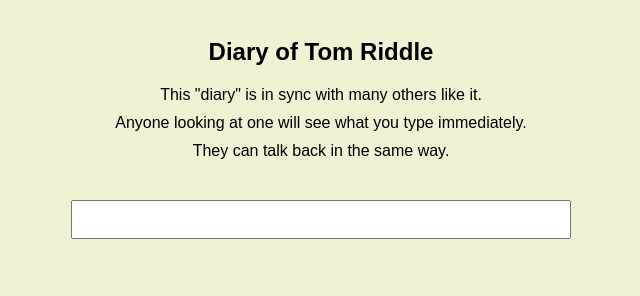
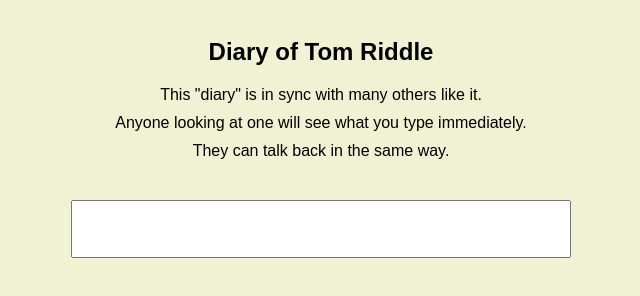
Before and after one commit to caseywatts/webhooks-magic-input, a website: page index.html in a window 1280 px wide. Shown: the whole page, without its empty margins (319-959 px from the left). Drawn offline with nearby package versions, Linux system fonts and the light colour scheme; no server answers.

Commit message:
make text field font bigger

```diff
--- a/index.html
+++ b/index.html
@@ -3,7 +3,7 @@
   <div style="margin: 10px;">This "diary" is in sync with many others like it.</div>
   <div style="margin: 10px;">Anyone looking at one will see what you type immediately.</div>
   <div style="margin: 10px;">They can talk back in the same way.</div>
-  <input style="margin:30px; padding:10px; width: 500px;" id="theSharedString">
+  <input style="margin:30px; padding:10px; width: 500px; font-size: 30px;" id="theSharedString">
   <script src="/socket.io/socket.io.js"></script>
   <script>
     var HOST = location.origin.replace(/^http/, 'ws')
```
